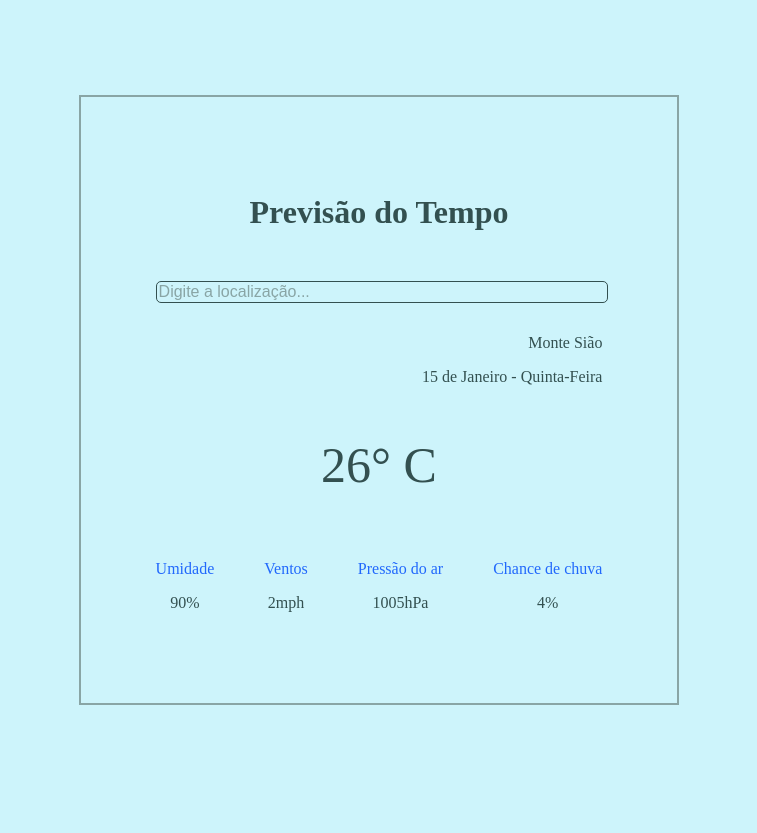
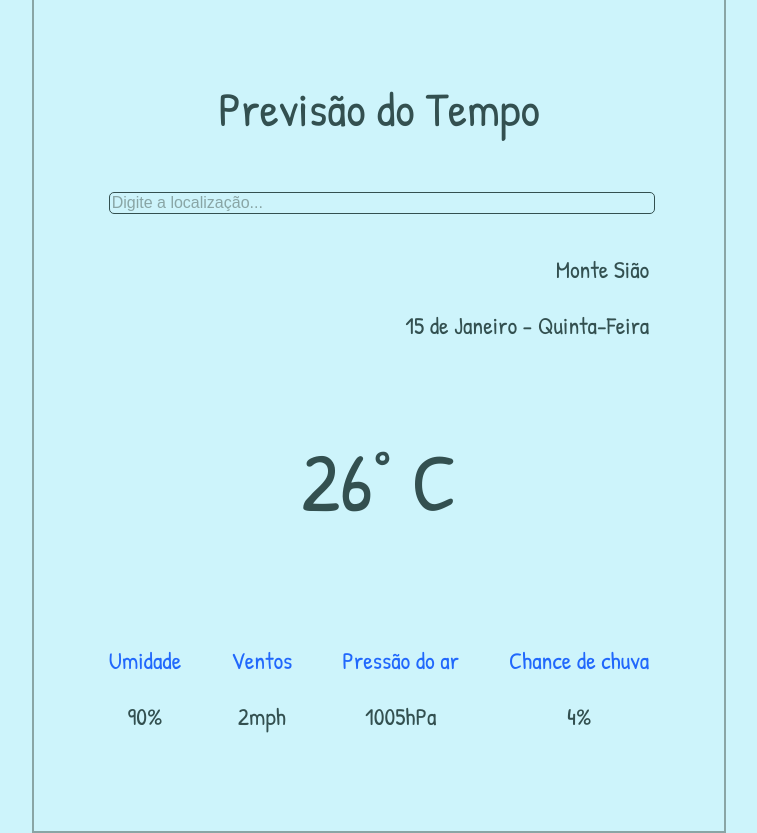
Before and after one commit to guh99998/weather_forecast, a plain HTML site: page index.html in a window 1280 px wide. Shown: the whole page, without its empty margins (261-1018 px from the left). Before the commit the page ends 800 px from the top, so only its background shows below. Drawn offline with Linux system fonts and the light colour scheme.

Commit message:
Alterada font-family

```diff
--- a/style.css
+++ b/style.css
@@ -1,3 +1,5 @@
+@import url('https://fonts.googleapis.com/css2?family=Patrick+Hand&display=swap');
+
 :root {
   --light-blue: #CDF4FB;
   --other-blue: #89A5A5;
@@ -6,6 +8,7 @@
 }
 
 body {
+  font-family: "Patrick Hand", cursive;
   display: flex;
   flex-direction: column;
   justify-content: center;
@@ -25,6 +28,8 @@ h1 {
   color: var(--dark-blue);
   text-align: center;
   margin-bottom: 50px;
+  font-size: 3rem;
+  font-weight: 100;
 }
 
 input {
@@ -44,11 +49,12 @@ input::placeholder{
 .card {
   text-align: right;
   color: var(--dark-blue);
+  font-size: 1.5rem;
 }
 
 .temperatura {
   text-align: center;
-  font-size: 50px;
+  font-size: 5.2rem;
   color: var(--dark-blue)
 }
 
@@ -56,6 +62,7 @@ input::placeholder{
   text-align: center;
   display: flex;
   flex-direction: row;
+  font-size: 1.5rem;
   gap: 50px;
 }
 
```
